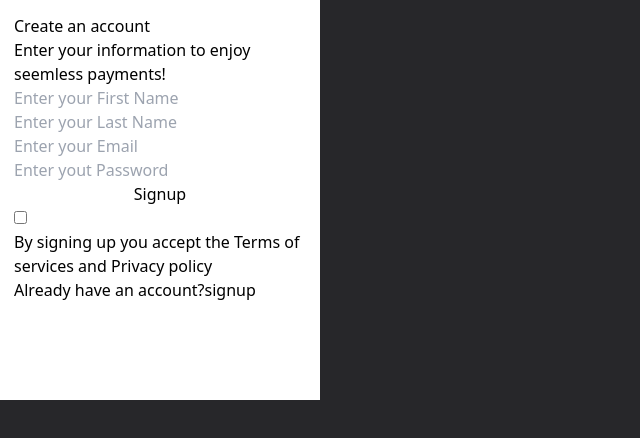
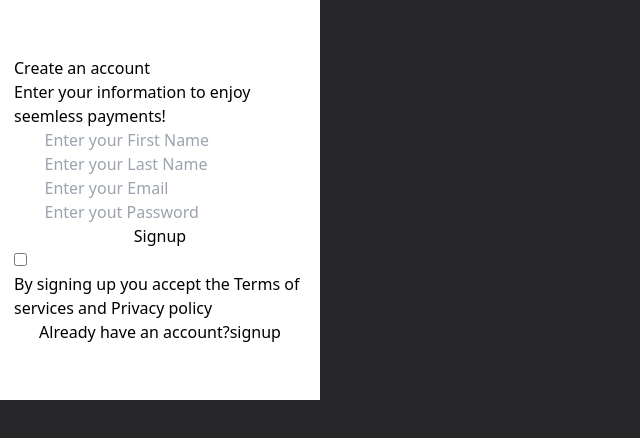
Before and after one commit to KiranPolaki/paytm-clone, a React (Vite) app in the folder frontend/: page / in a window 1280 px wide. Shown: the top 438 px of the page, without its empty margins (0-640 px from the left). Built offline with nearby package versions, Linux system fonts and the light colour scheme.

Commit message:
started backend

```diff
--- a/frontend/src/components/Signup.jsx
+++ b/frontend/src/components/Signup.jsx
@@ -1,7 +1,7 @@
 export function Signup() {
   return (
     <>
-      <div className="flex flex-col bg-white text-black w-80 h-2/4 p-3.5">
+      <div className="flex flex-col justify-center items-center bg-white text-black w-80 h-2/4 p-3.5">
         <div>
           <h1>Create an account</h1>
           <p>Enter your information to enjoy seemless payments!</p>
```
Also changed, not shown: 1 other file (tests, documents, lock files or other folders).
